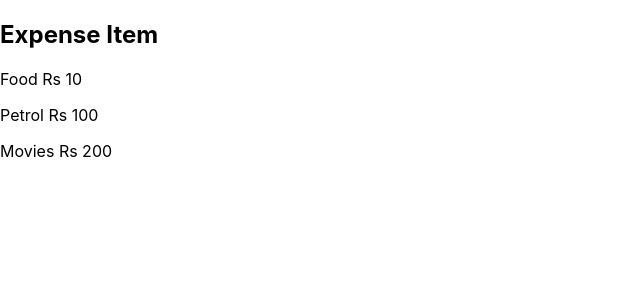
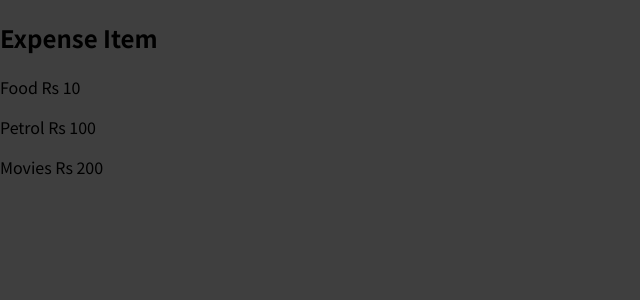
Before and after one commit to 08HIMANSHU08/react-app, a JavaScript app: page / in a window 1280 px wide. Shown: the top 300 px of the page, without its empty margins (0-640 px from the left). Built offline with nearby package versions, Linux system fonts and the light colour scheme.

Commit message:
index.js and index.css

```diff
--- a/src/index.css
+++ b/src/index.css
@@ -1,13 +1,14 @@
+@import url('https://fonts.googleapis.com/css2?family=Noto+Sans+JP:wght@400;700&display=swap');
+
+* {
+  box-sizing: border-box;
+}
+
+html {
+  font-family: 'Noto Sans JP', sans-serif;
+}
+
 body {
   margin: 0;
-  font-family: -apple-system, BlinkMacSystemFont, 'Segoe UI', 'Roboto', 'Oxygen',
-    'Ubuntu', 'Cantarell', 'Fira Sans', 'Droid Sans', 'Helvetica Neue',
-    sans-serif;
-  -webkit-font-smoothing: antialiased;
-  -moz-osx-font-smoothing: grayscale;
+  background-color: #3f3f3f;
 }
-
-code {
-  font-family: source-code-pro, Menlo, Monaco, Consolas, 'Courier New',
-    monospace;
-}
--- a/src/index.js
+++ b/src/index.js
@@ -1,17 +1,7 @@
-import React from 'react';
 import ReactDOM from 'react-dom/client';
+
 import './index.css';
 import App from './App';
-import reportWebVitals from './reportWebVitals';
 
 const root = ReactDOM.createRoot(document.getElementById('root'));
-root.render(
-  <React.StrictMode>
-    <App />
-  </React.StrictMode>
-);
-
-// If you want to start measuring performance in your app, pass a function
-// to log results (for example: reportWebVitals(console.log))
-// or send to an analytics endpoint. Learn more: https://bit.ly/CRA-vitals
-reportWebVitals();
+root.render(<App />);
```
